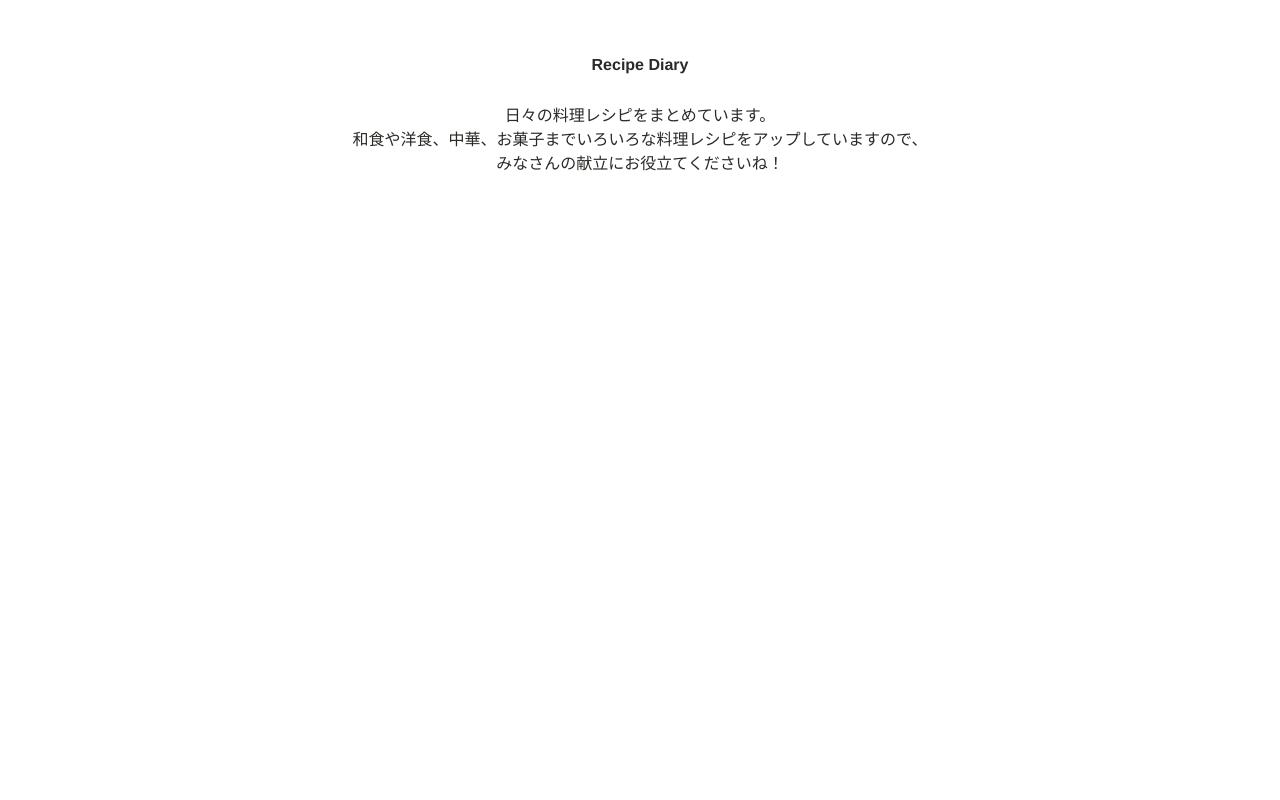
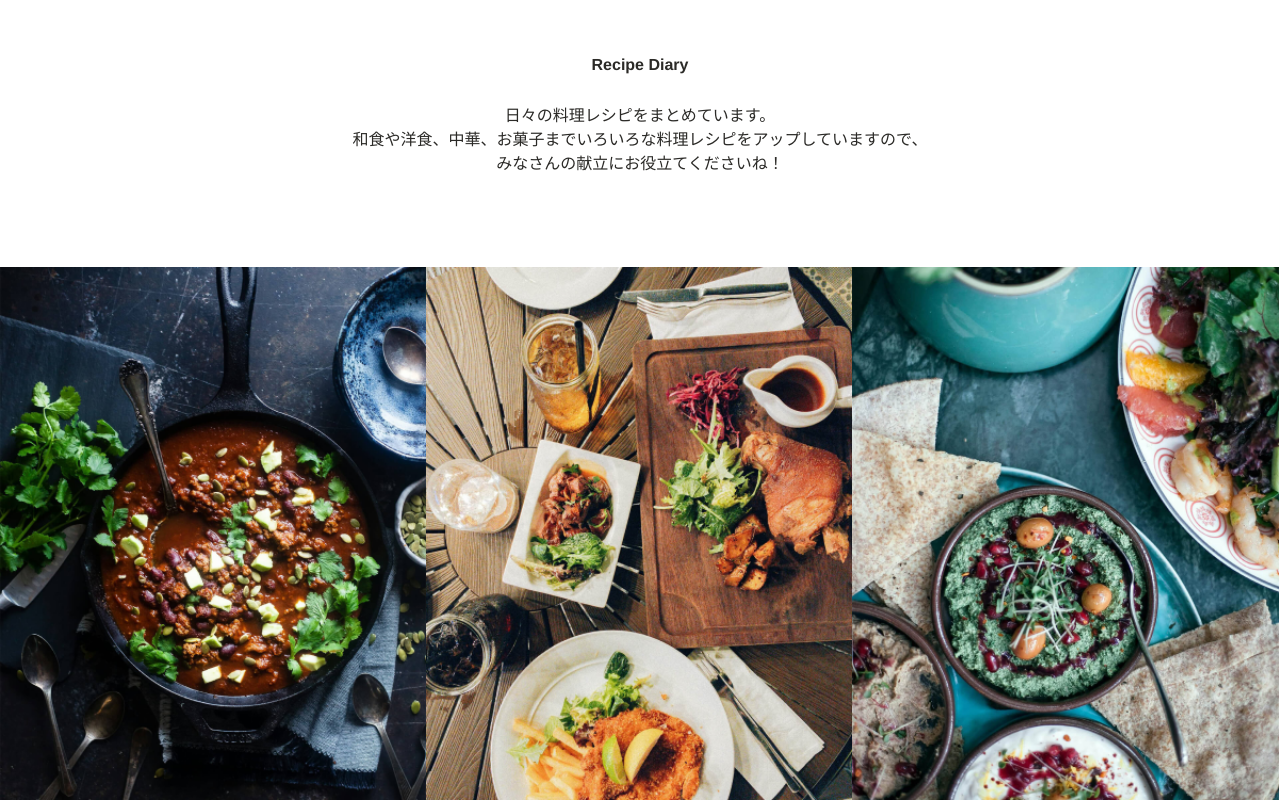
Before and after one commit to tappypuppy/recipe-site-top-page, a Next.js app: page / in a window 1280 px wide. Shown: the part 837-1637 px from the top of the page. Before the commit the page ends 1104 px from the top, so only its background shows below. Built offline with nearby package versions, Linux system fonts and the light colour scheme; a web font is replaced by a local one.

Commit message:
add Recipe

```diff
--- a/src/app/page.tsx
+++ b/src/app/page.tsx
@@ -1,5 +1,6 @@
 import MainText from "@/components/MainText/MainText";
 import Mainvisual from "@/components/Mainvisual/Mainvisual";
+import Recipe from "@/components/Recipe/Recipe";
 import Image from "next/image";
 
 export default function Home() {
@@ -8,6 +9,7 @@ export default function Home() {
       <main>
         <Mainvisual />
         <MainText />
+        <Recipe />
       </main>
     </div>
   );
--- /dev/null
+++ b/src/components/Recipe/Recipe.module.css
@@ -0,0 +1,19 @@
+.inner {
+    display: flex;
+    flex-wrap: wrap;
+
+}
+
+.recipe {
+    width:100%;
+    height: 100%;
+    object-fit: cover;
+}
+
+@media screen and (min-width: 834px) {
+    .recipe {
+        width:33.3%;
+        height: 100%;
+    }
+
+}
--- /dev/null
+++ b/src/components/Recipe/Recipe.tsx
@@ -0,0 +1,32 @@
+import Image from "next/image";
+import styles from "./Recipe.module.css";
+
+function Recipe() {
+  return (
+    <div className={styles.inner}>
+      <Image
+        className={styles.recipe}
+        src="/recipe1.png"
+        alt="recipe"
+        width={400}
+        height={500}
+      />
+      <Image
+        className={styles.recipe}
+        src="/recipe2.png"
+        alt="recipe"
+        width={400}
+        height={500}
+      />
+      <Image
+        className={styles.recipe}
+        src="/recipe3.png"
+        alt="recipe"
+        width={400}
+        height={500}
+      />
+    </div>
+  );
+}
+
+export default Recipe;
```
